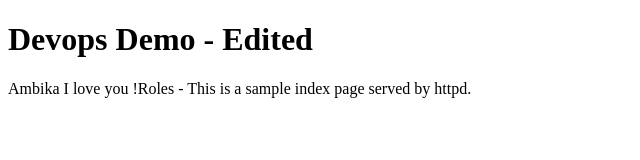
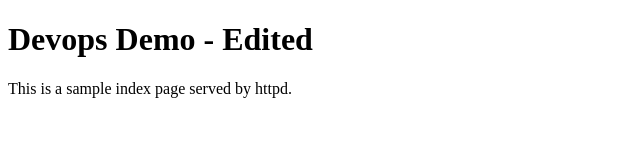
Before and after one commit to DevTestOrg88/Ansible-role-apache-httpd, a plain HTML site: page apache/files/index.html in a window 1280 px wide. Shown: the whole page, without its empty margins (0-640 px from the left). Drawn offline with Linux system fonts and the light colour scheme.

Commit message:
Update index.html

```diff
--- a/apache/files/index.html
+++ b/apache/files/index.html
@@ -3,6 +3,6 @@
 <head>                                                                                                                                 <title>Welcome to Murgpeppa groups</title>
 </head>
 <body>                                                                                                                                 <h1>Devops Demo - Edited</h1>
-  <p>Ambika I love you !Roles - This is a sample index page served by httpd.</p>
+  <p>This is a sample index page served by httpd.</p>
 </body>
 </html>
```
